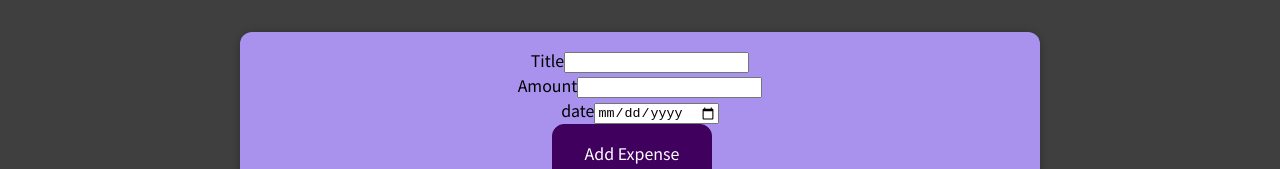
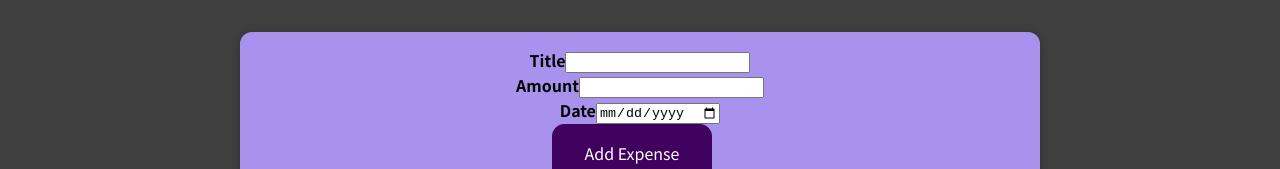
Before and after one commit to Ganeshbjamkar/GettingStartedWithReactjs, a React (Create React App) app: page / in a window 1280 px wide. Shown: the top 169 px of the page. Built offline with nearby package versions, Linux system fonts and the light colour scheme.

Commit message:
Submitting the forms

```diff
--- a/src/components/NewExpense/ExpenseForm.js
+++ b/src/components/NewExpense/ExpenseForm.js
@@ -1,41 +1,97 @@
-import React, {useState} from "react";
+import React, { useState } from "react";
 import "./ExpenseForm.css";
 
 const ExpenseForm = () => {
-  const [enteredTitle, setEnteredTitle] = useState('');
-  const [enteredAmount, setEnteredAmount] = useState('');
-  const [enteredDate, setEnteredDate] = useState('');
+  const [enteredTitle, setEnteredTitle] = useState("");
+  const [enteredAmount, setEnteredAmount] = useState("");
+  const [enteredDate, setEnteredDate] = useState("");
 
-
+  // const [userInput, setUserInput] = useState({
+  //   enteredTitle: "",
+  //   enteredAmount: "",
+  //   enteredDate: "",
+  // });
 
   const titleChangeHandler = (event) => {
     setEnteredTitle(event.target.value);
+    // setUserInput({
+    //   ...userInput,
+    //   enteredTitle: event.target.value,
+    // });
+
+    // setUserInput((prevState) =>{
+    //   return {...prevState, enteredTitle: event.target.value};
+    // });
   };
 
-  const amountChangeHandler = event => {
+  const amountChangeHandler = (event) => {
     setEnteredAmount(event.target.value);
+    // setUserInput({
+    //   ...userInput,
+    //   enteredAmount: event.target.value,
+    // });
+
+    // setUserInput((prevState) =>{
+    //   return {...prevState, enteredAmount: event.target.value};
+    // });
   };
 
-  const dateChangeHandler = event => {
+  const dateChangeHandler = (event) => {
     setEnteredDate(event.target.value);
+    // setUserInput({
+    //   ...userInput,
+    //   enteredDate: event.target.value,
+    // });
+
+    // setUserInput((prevState) =>{
+    //   return {...prevState, enteredDate: event.target.value};
+    // });
+  };
+
+  const submitHandler = (event) => {
+    event.preventDefault();
+
+    const expenseData = {
+      title: enteredTitle,
+      amount: enteredAmount,
+      date: new Date(enteredDate),
+    };
+
+    console.log(expenseData);
   };
 
   return (
-    <form>
+    <form onSubmit={submitHandler}>
       <div className="new-expense_controls">
         <div className="new-expene_control">
-          <label>Title</label>
+          <label>
+            <b>Title</b>
+          </label>
           <input type="text" onChange={titleChangeHandler} />
         </div>
 
         <div className="new-expene_control">
-          <label>Amount</label>
-          <input type="number" min="0.01" step="0.01" onChange={amountChangeHandler} />
+          <label>
+            <b>Amount</b>
+          </label>
+          <input
+            type="number"
+            min="0.01"
+            step="0.01"
+            onChange={amountChangeHandler}
+          />
         </div>
 
         <div className="new-expene_control">
-          <label>date</label>
-          <input type="date" min="2023/01/01" max="2023/12/31" onChange={dateChangeHandler} />
+          <label>
+            <b>Date</b>
+          </label>
+          <input
+            type="date"
+            min="2023/01/01"
+            max="2023/12/31"
+            onChange={dateChangeHandler}
+          />
         </div>
       </div>
       <div className="new-expense_actions">
```
